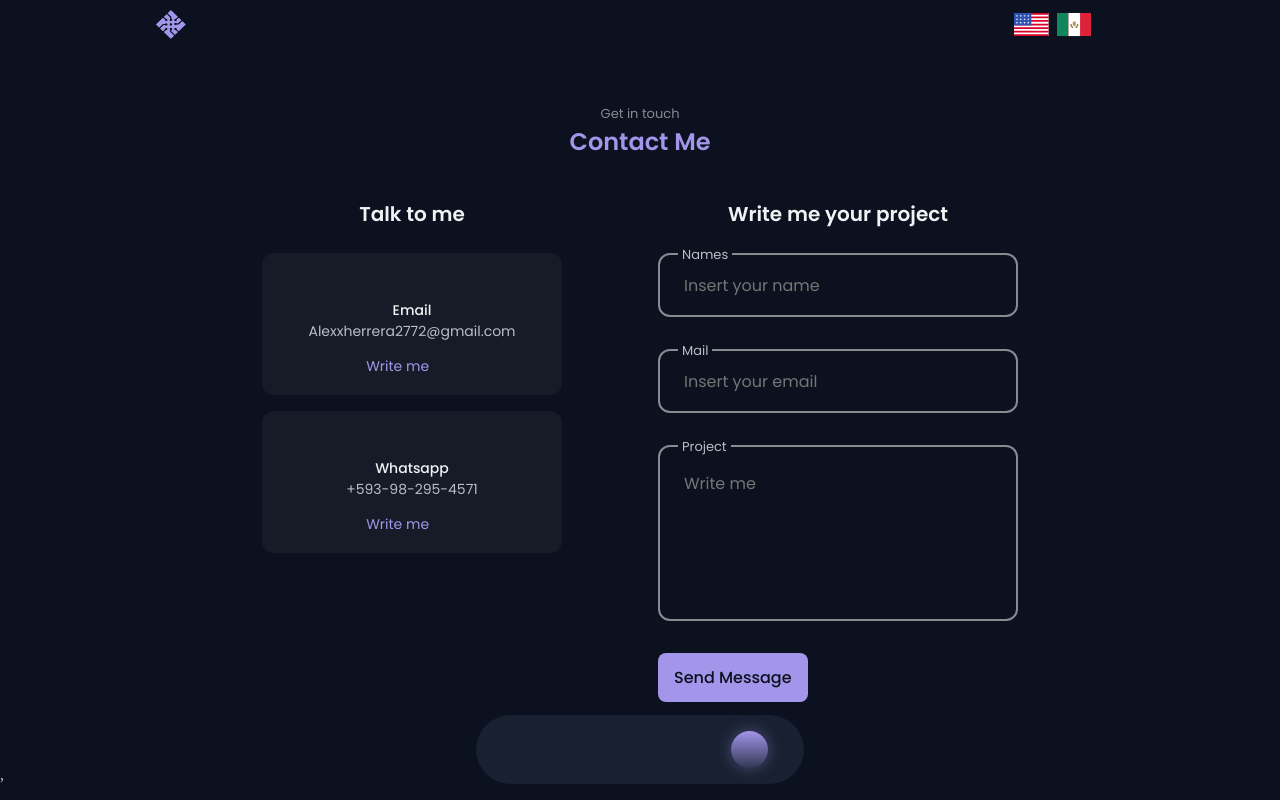
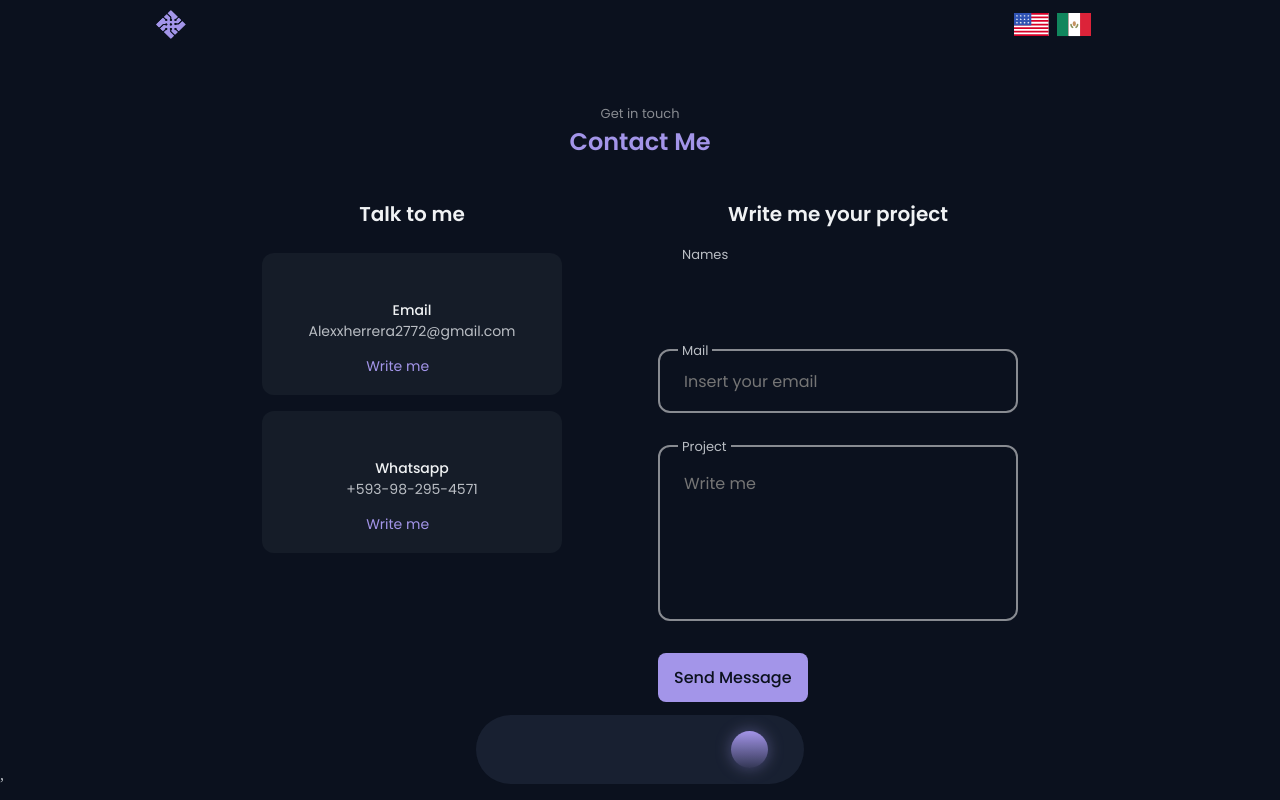
Before and after one commit to AVaamondeH/portfolio, a React (Vite) app: page /contact in a window 1280 px wide. Built offline with nearby package versions, Linux system fonts and the light colour scheme; some icons are missing.

Commit message:
Portfolio V1.07

```diff
--- a/src/components/Contact/Contact.jsx
+++ b/src/components/Contact/Contact.jsx
@@ -108,7 +108,7 @@ function Contact() {
                             <form className={style.contact__form} name="contact" onSubmit={handleSubmit} netlify>
                                 <div className={style.contact__form__div}>
                                     <label htmlFor="" className={style.contact__form__tag}>{language === "spanish" ? `Nombres` : `Names`}</label>
-                                    <input name="name" type="text" value={name} onChange={handleChange} placeholder={language === "spanish" ? `Escribe tu nombre` : `Insert your name`} className={style.contact__form__input} />
+                                    <input name="name" type="hidden" value={name} onChange={handleChange} placeholder={language === "spanish" ? `Escribe tu nombre` : `Insert your name`} className={style.contact__form__input} />
                                 </div>
 
                                 <div className={style.contact__form__div}>
```
